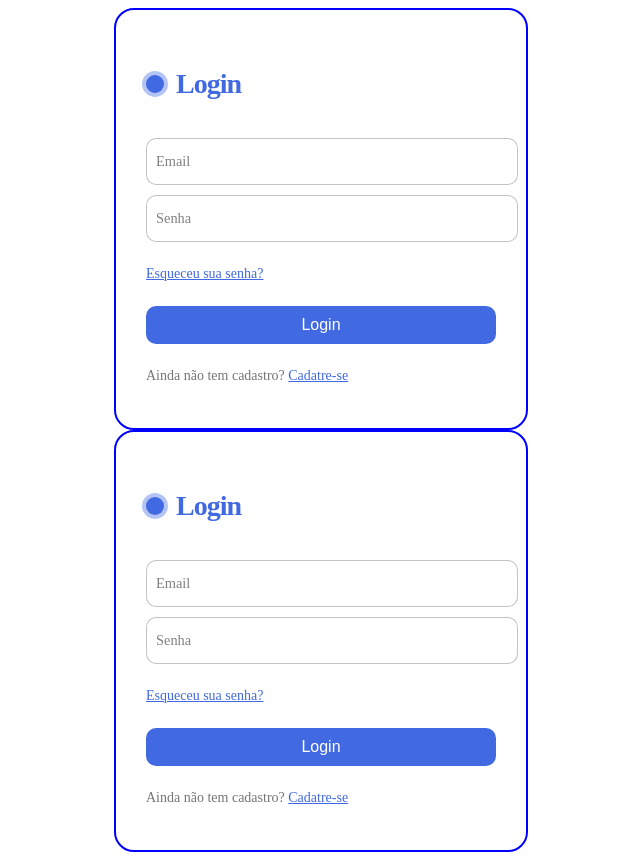
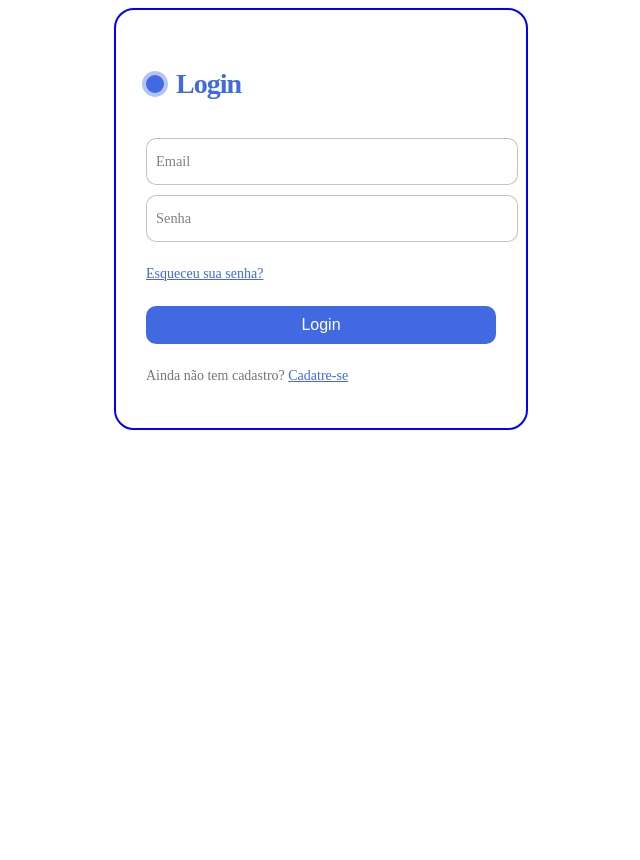
Before and after one commit to cp2-dc-info-projeto-final/pitchau, a PHP site: page /paginas/login.php in a window 1280 px wide. Shown: the whole page, without its empty margins (319-959 px from the left). After the commit the page ends 430 px from the top, so only its background shows below. Run offline with PHP 8.4, Linux system fonts and the light colour scheme.

Commit message:
processar login php bugado

```diff
--- a/paginas/altera_produto.php
+++ b/paginas/altera_produto.php
@@ -10,9 +10,9 @@
     <?php
         include_once "consultas/flying_bubbles.php";
 
-        um = 1
+        /*um = 1
         if um == 1:
-            select nome, desc, foto, e tals from database
+            select nome, desc, foto, e tals from database*/
     ?>
 
     <form class="form" action="../php/processar_altera_produto.php" method="post" enctype="multipart/form-data">
--- a/paginas/login.php
+++ b/paginas/login.php
@@ -26,29 +26,3 @@
 </body>
 </html>
 <!DOCTYPE html>
-<html lang="en">
-<head>
-    <meta charset="UTF-8">
-    <meta name="viewport" content="width=device-width, initial-scale=1.0">
-    <title>Login</title>
-    <link rel="stylesheet" href="../css/registre.css">
-</head>
-<body>
-<form action="../php/processar_login.php" method="POST" class="form">
-        <p class="title">Login</p>
-        <label>
-            <input required="" placeholder="" type="email" name="email" class="input">
-            <span>Email</span>
-        </label>
-
-        <label>
-            <input required="" placeholder="" type="password" name="password" class="input">
-            <span>Senha</span>
-        </label>
-        <p class="signin"><a href="esqueceu_senha.php">Esqueceu sua senha?</a></p>
-
-        <button type="submit" class="submit">Login</button>
-        <p class="signin">Ainda não tem cadastro? <a href="cadastro.php">Cadatre-se</a></p>
-    </form>
-</body>
-</html>
```
Also changed, not shown: index.php (+4 -5 lines), php/processar_login.php (+9 -4 lines).
